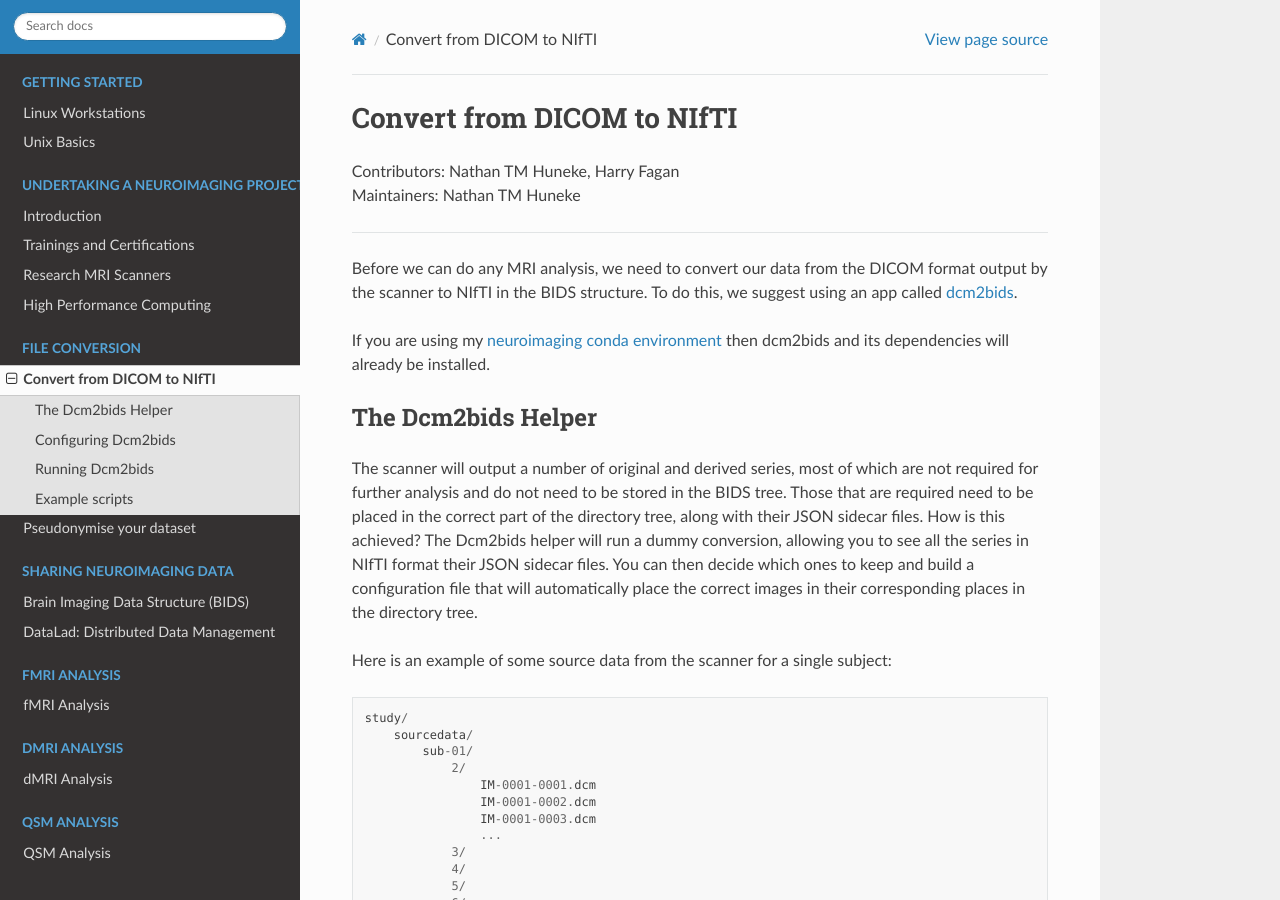
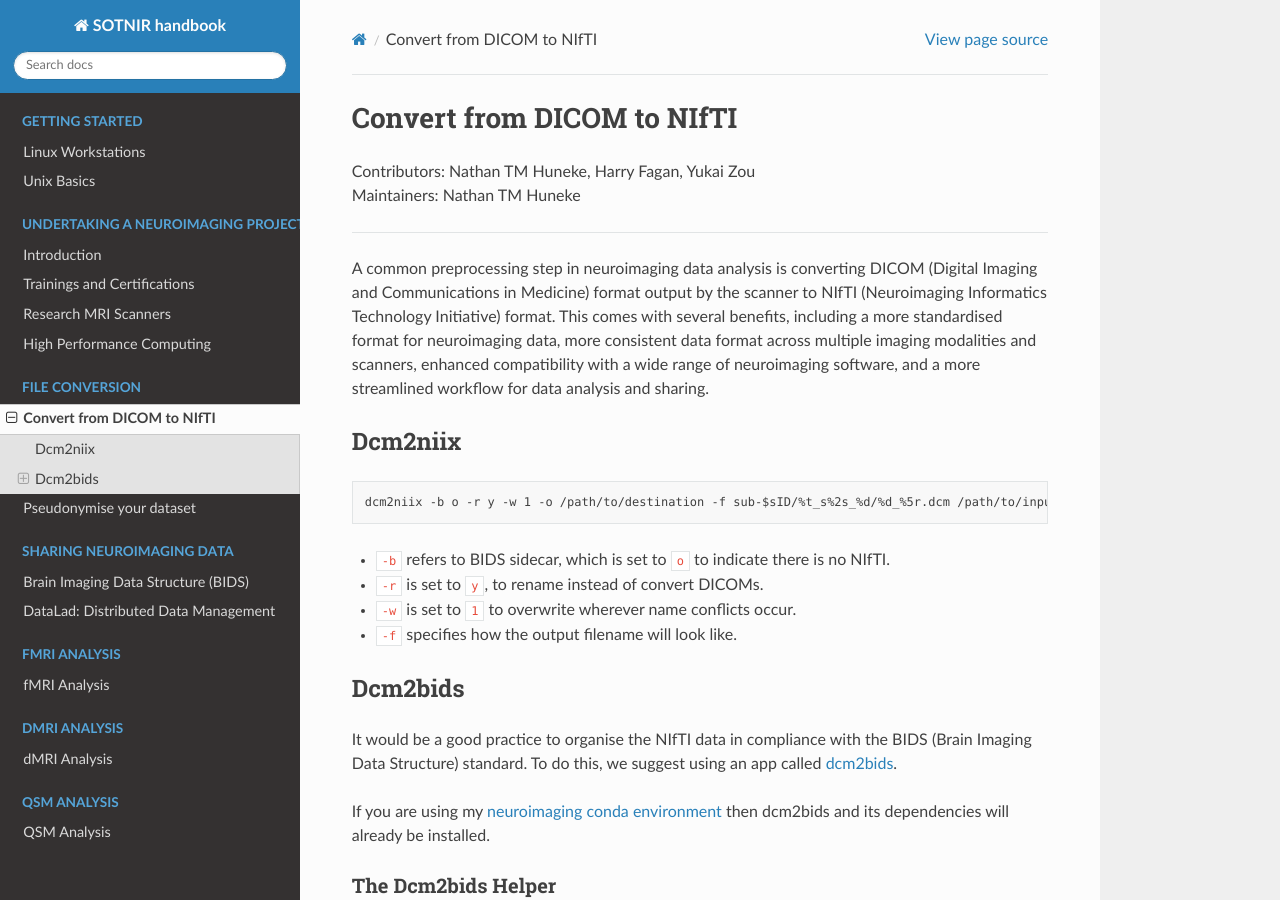
Before and after one commit to nhuneke/sotnir-handbook, a Sphinx documentation site: the page built from docs/conversion/convert2nifti.rst, in a window 1280 px wide and 900 px high. Built offline with Sphinx 7.4.7 and the Read the Docs theme 2.0.0, drawn with Linux system fonts in a browser that asks for light colours; pages that are not in the unit, such as notebooks, are missing from menus.

Commit message:
Added dcm2niix

```diff
--- a/docs/conversion/convert2nifti.rst
+++ b/docs/conversion/convert2nifti.rst
@@ -3,19 +3,36 @@
 ====================================
 Convert from DICOM to NIfTI
 ====================================
-| Contributors: Nathan TM Huneke, Harry Fagan
+| Contributors: Nathan TM Huneke, Harry Fagan, Yukai Zou
 | Maintainers: Nathan TM Huneke
 
 ------------------------------------------
 
-Before we can do any MRI analysis, we need to convert our data from the DICOM format output by the scanner
-to NIfTI in the BIDS structure. To do this, we suggest using an app called `dcm2bids <https://unfmontreal.github.io/Dcm2Bids/>`_.
+A common preprocessing step in neuroimaging data analysis is converting DICOM (Digital Imaging and Communications in Medicine) format output by the scanner to NIfTI (Neuroimaging Informatics Technology Initiative) format. This comes with several benefits, including a more standardised format for neuroimaging data, more consistent data format across multiple imaging modalities and scanners, enhanced compatibility with a wide range of neuroimaging software, and a more streamlined workflow for data analysis and sharing.
+
+Dcm2niix
+--------
+
+::
+
+    dcm2niix -b o -r y -w 1 -o /path/to/destination -f sub-$sID/%t_s%2s_%d/%d_%5r.dcm /path/to/inputdata
+
+- ``-b`` refers to BIDS sidecar, which is set to ``o`` to indicate there is no NIfTI.
+- ``-r`` is set to ``y``, to rename instead of convert DICOMs.
+- ``-w`` is set to ``1`` to overwrite wherever name conflicts occur.
+- ``-f`` specifies how the output filename will look like.
+
+Dcm2bids
+--------
+
+It would be a good practice to organise the NIfTI data in compliance with the BIDS (Brain Imaging Data Structure) standard. To do this, we suggest using an app called `dcm2bids <https://unfmontreal.github.io/Dcm2Bids/>`_.
 
 If you are using my :ref:`neuroimaging conda environment <getting-started/linux-machines:3. create a conda environment for your software and analyses>`
 then dcm2bids and its dependencies will already be installed.
 
 The Dcm2bids Helper
----------------------
+*******************
+
 The scanner will output a number of original and derived series, most of which
 are not required for further analysis and do not need to be stored in the BIDS tree.
 Those that are required need to be placed in the correct part of the directory tree, along with
@@ -118,7 +135,8 @@ a faces task. Not all of these series are original scans, some are derived by th
 for further analysis. Opening up the JSON sidecar files can give more information.
 
 Configuring Dcm2bids
----------------------
+********************
+
 To tell Dcm2bids which images are anatomical, DTI, etc. we need to create a configuration JSON file.
 This file should be kept in your dataset in a directory called ``code/``. Here is an example configuration file
 based on this study:
@@ -240,7 +258,7 @@ The configuration file counts up from 0, so in our file above, the number for ea
     BOLD faces (6)
 
 Running Dcm2bids
----------------------
+****************
 .. note::
 
     Prior to running Dcm2bids for the first time you can optionally run ``dcm2bids_scaffold`` to pre-populate your BIDS
@@ -273,7 +291,7 @@ If this were a multi-session study, you would need to add a session label argume
 This would convert the data for sub-01, session 02.
 
 Example scripts
------------------
+***************
 
 Here is an example script that loops through participants to convert dicoms to NIfTI for a single session experiment:
 
```
